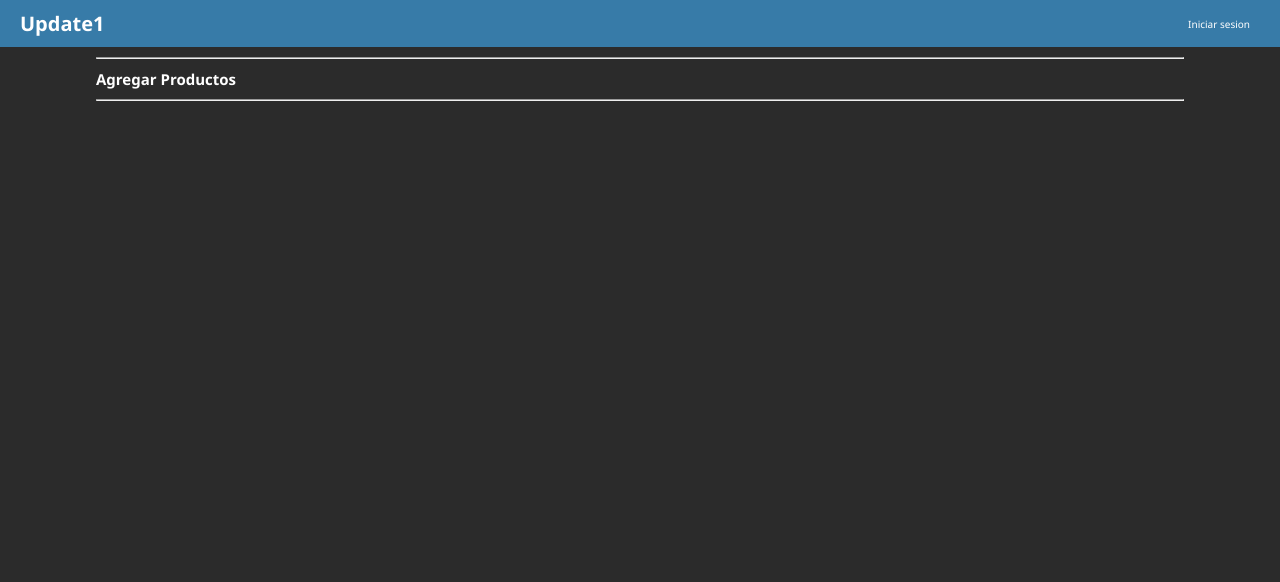
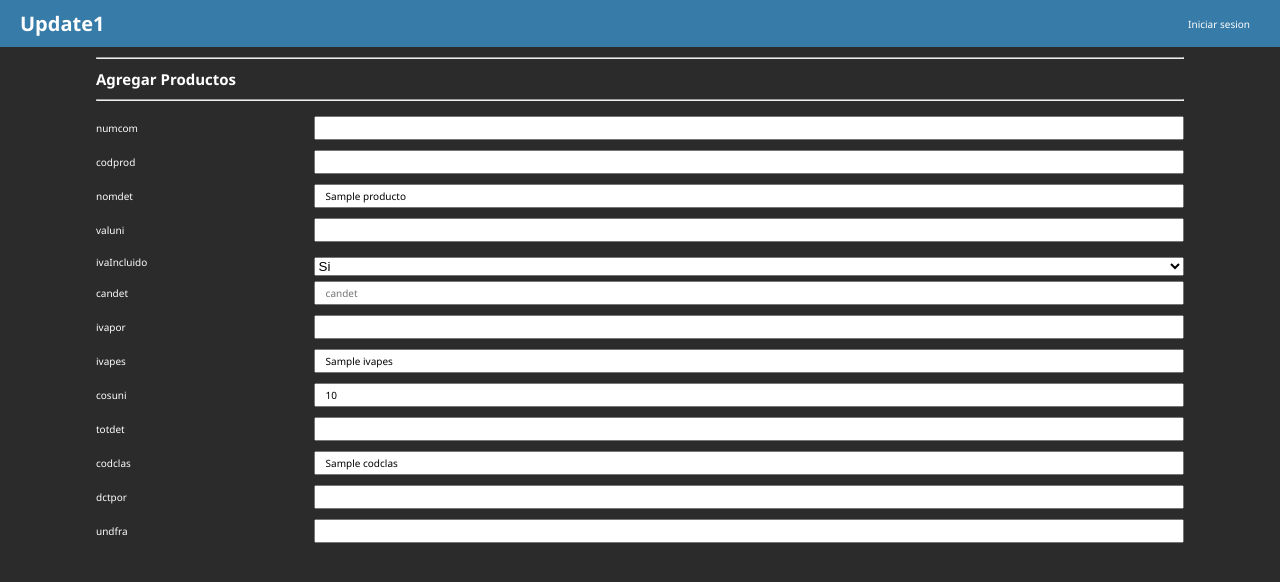
Before and after one commit to devdariill/py-clasificacion-productos-ai, a Flask app: template myblog/templates/compra/agregarProducto.html in a window 1280 px wide. Shown: the top 582 px of the page. Run offline with Flask 2, Linux system fonts and the light colour scheme; the template is opened without the code that fills it: most values are stand-ins (such as "Sample title", 1, 10 or a date in 2020); some libraries are stand-ins or nearby versions.

Commit message:
formualrio agregarproducto a compra completo - TODO views compras

```diff
--- a/myblog/templates/compra/agregarProducto.html
+++ b/myblog/templates/compra/agregarProducto.html
@@ -8,6 +8,62 @@
 <hr style="margin-bottom: 10px" />
 <h2>Agregar Productos</h2>
 <hr style="margin: 10px 0" />
+{#<!--
+  numcom, codprod, #codcon, nomdet, #serdet, venfec, valuni, candet, ivapor, ivapes,
+  cosuni, totdet, numite, codclas, #dctpor, undfra, #reginv
+-->#}
+<div style="display:grid;
+        grid-template-columns: 20% 80%;
+        align-items: center ;">
+  <label for="numcom">numcom</label>
+  <input type="number" name="numcom" id="numcom" value="{{ compra.numcom }}" readonly />
+  <label for="codprod">codprod</label>
+  <input type="number" name="codprod" id="codprod" value="{{ producto.codprod }}" readonly />
+  <!-- <label for="codcon">codcon</label>
+<input type="text" name="codcon" id="codcon" value="{{ compra.codcon }}" readonly /> -->
+  <label for="nomdet">nomdet</label>
+  <input type="text" name="nomdet" id="nomdet" value="{{ producto.nomprod }}" readonly />
+  <!-- <label for="serdet">serdet</label>
+<input type="text" name="serdet" id="serdet" value="{{ compra.serdet }}" readonly /> -->
+  <!-- <label for="venfec">venfec</label>
+  <input type="date" name="venfec" id="venfec" value="" readonly autocomplete="" /> -->
+  <label for="valuni">valuni</label>
+  <input type="text" name="valuni" id="valuni" value="" required/>
+  <label for="ivaIncluido">ivaIncluido </label>
+  <select name="ivaIncluido" style="margin-top: 10px; " id="ivaIncluido">
+      <option  value="1">Si</option>
+      <option  value="0">No</option>
+  </select>
+  <label for="candet">candet</label>
+  <!-- TODO PLACEHOLDER ALL FORMS -->
+  <input type="number" name="candet" id="candet" placeholder="candet" required />
+  <label for="ivapor">ivapor</label>
+  <input type="number" name="ivapor" id="ivapor" value="iva" required/>
+  <!-- SOLUCION X=1100 / 110% = 1000 -->
+  <label for="ivapes">ivapes</label>
+  <input type="text" name="ivapes" id="ivapes" value="{{ compra.ivapes }}" readonly />
 
-
+  <label for="cosuni">cosuni</label>
+  <input type="text" name="cosuni" id="cosuni" value='{{ "{:,.0f}".format(producto.cosulc)}}' readonly />
+  <label for="totdet">totdet</label>
+  <input type="text" name="totdet" id="totdet" readonly />
+  <!-- ERROR MAYBE reviar detcompra autoimcremetal -->
+  <!-- <label for="numite">numite</label>
+  <input type="text" name="numite" id="numite" value="{{ compra.numite }}" readonly /> -->
+  <!-- ERROR MAYBE reviar detcompra autoimcremetal -->
+  <label for="codclas">codclas</label>
+  <input type="text" name="codclas" id="codclas" value="{{ compra.codclas }}" readonly />
+  <label for="dctpor">dctpor</label>
+  <input type="text" name="dctpor" id="dctpor"  />
+  <label for="undfra">undfra</label>
+  <input type="number" name="undfra" id="undfra" value="{{ producto.undfra }}" readonly />
+  <!-- <label for="reginv">reginv</label>
+<input type="text" name="reginv" id="reginv" value="{{ compra.reginv }}" readonly /> -->
+</div>
+<style>
+  label,input{
+    font-size: 10px;
+    max-height: 20px;
+  }
+</style>
 {% endblock %}
```
Also changed, not shown: myblog/models/detcompra.py (+5 -4 lines), myblog/views/compras.py (+18 -10 lines), myblog/models/user.py (line endings or trailing spaces).
